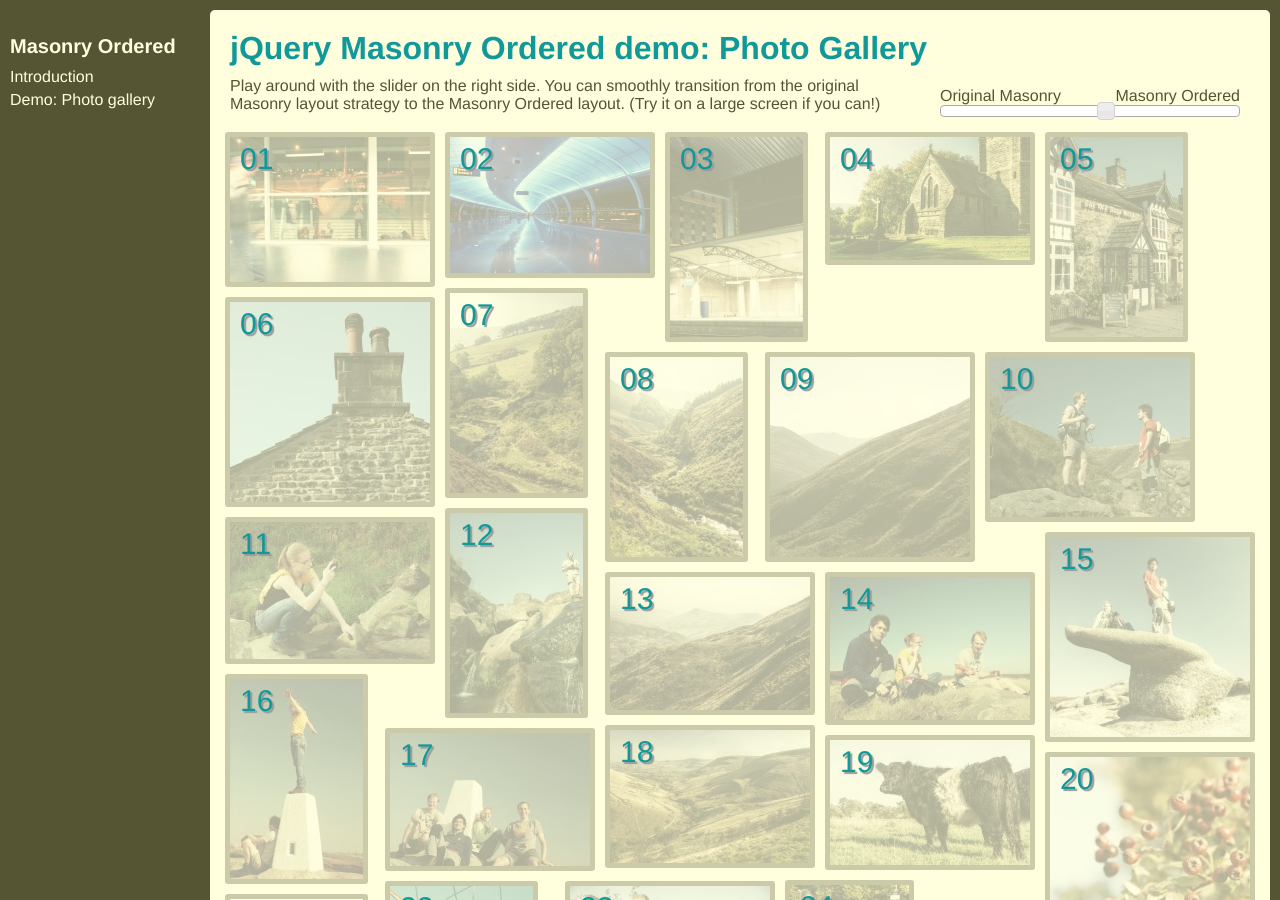
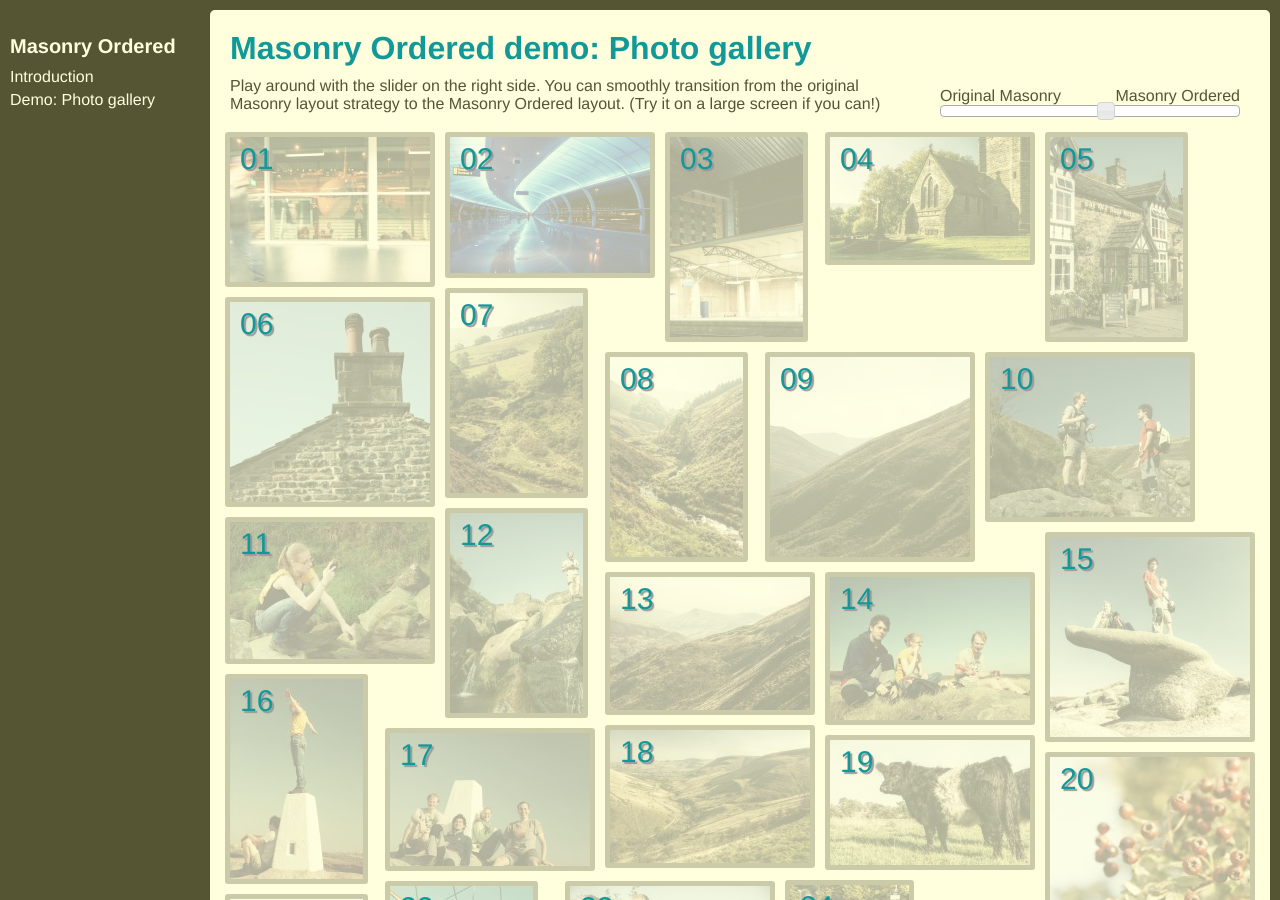
Before and after one commit to tasuki/masonry-ordered, a Jekyll site: the page built from _posts/1970-02-01-demo-gallery.html, in a window 1280 px wide and 900 px high. Built offline with Jekyll 4.4.1, drawn with Linux system fonts in a browser that asks for light colours; nearby versions of some CDN libraries.

Commit message:
"jQuery" seems redundant in the demo title

```diff
--- a/_posts/1970-02-01-demo-gallery.html
+++ b/_posts/1970-02-01-demo-gallery.html
@@ -4,7 +4,7 @@
 ---
 
 <div class="padmore">
-	<h1>jQuery Masonry Ordered demo: Photo Gallery</h1>
+	<h1>Masonry Ordered demo: Photo gallery</h1>
 	<div id="slider-wrap">
 		<div class="left">Original Masonry</div>
 		<div class="right">Masonry Ordered</div>
```
